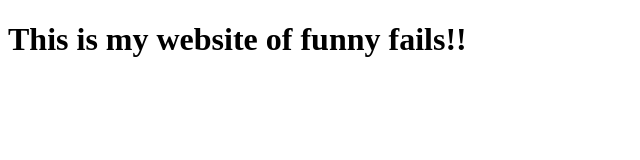
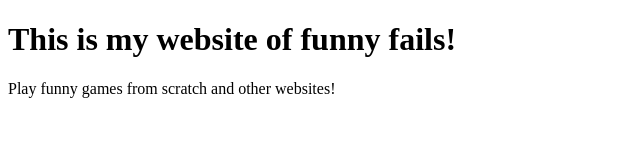
Before and after one commit to cnwk4/cnwk4.github.io, a plain HTML site: page index.html in a window 1280 px wide. Shown: the whole page, without its empty margins (0-640 px from the left). Drawn offline with Linux system fonts and the light colour scheme.

Commit message:
Update index.html

```diff
--- a/index.html
+++ b/index.html
@@ -1,4 +1,4 @@
 <!DOCTYPE html>
 <html>
-<h1>This is my website of funny fails!!</h1>
-</html>
+<h1>This is my website of funny fails!</h1>
+  <p>Play funny games from scratch and other websites!</p>
```
